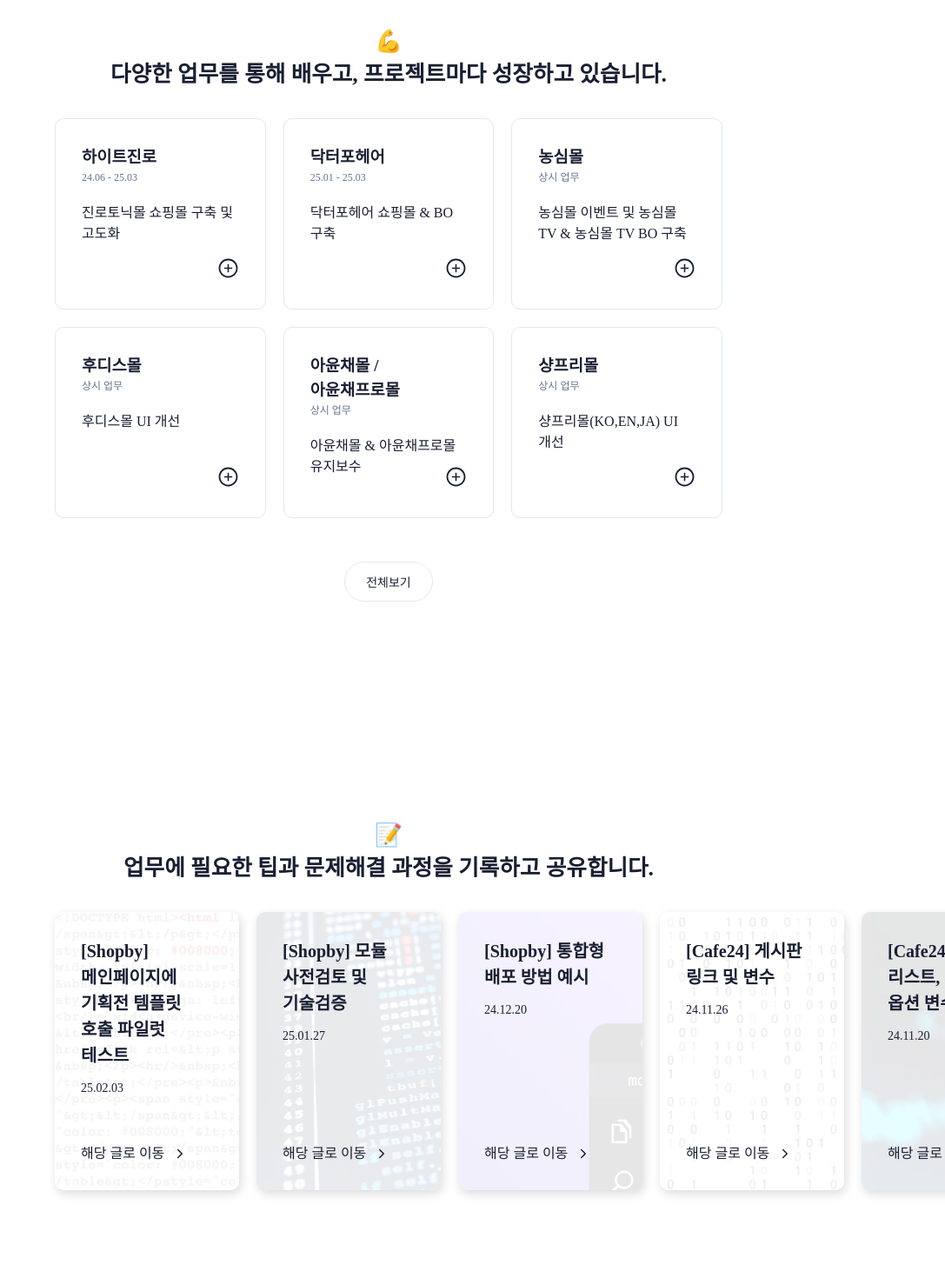
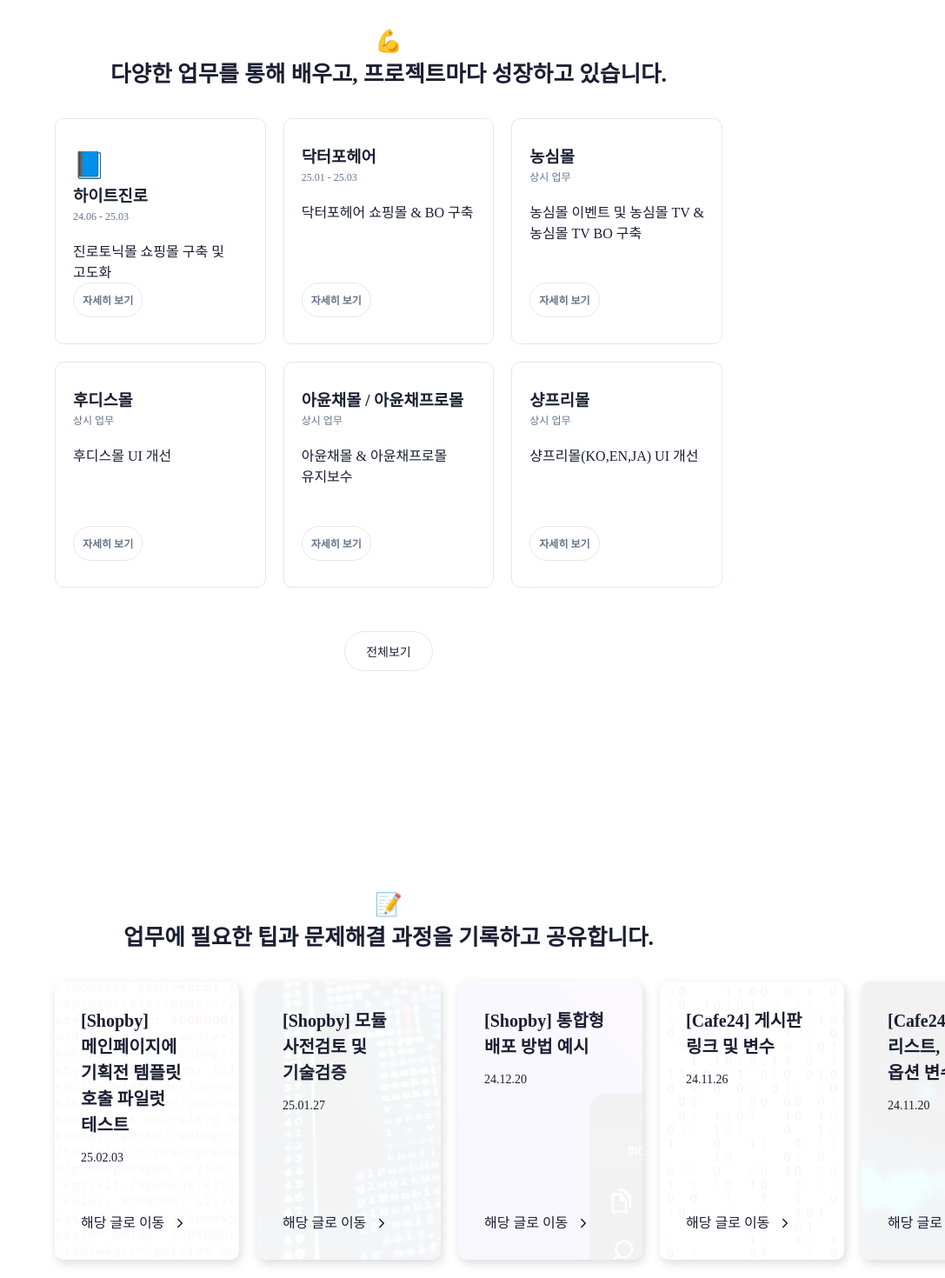
Before and after one commit to oLangS2/portfolio, a React (Create React App) app: page / in a window 1280 px wide. Shown: the part 2080-3550 px from the top of the page at 87% size, without its empty margins (193-1280 px from the left). Built offline with nearby package versions, Linux system fonts and the light colour scheme; a web font is replaced by a local one.

Commit message:
프로젝트 스타일 수정 완료

```diff
--- a/src/components/projects/ProjectCard.jsx
+++ b/src/components/projects/ProjectCard.jsx
@@ -1,16 +1,17 @@
 import React from 'react';
-import { AiOutlinePlusCircle } from "react-icons/ai";
+import { AiOutlinePlus } from "react-icons/ai";
 
 const ProjectCard = ({ data, onClick }) => {
   return (
     <div className="card" onClick={onClick}>
       <div className="desc">
+        <div className='icon'>{data.icon}</div>
         <h3>{data.company}</h3>
         <span>{data.period}</span>
         <p>{data.title}</p>
       </div>
       <button className="detail_more">
-        <AiOutlinePlusCircle size={25}/>
+        자세히 보기
       </button>
     </div>
   );
--- a/src/styles/global.scss
+++ b/src/styles/global.scss
@@ -244,11 +244,14 @@ button {
                 cursor: pointer;
                 border: 1px solid $gray-4;
                 border-radius: 10px;
-                padding: 30px;
-                height: 220px;
+                padding: 30px 20px;
+                height:260px;
                 text-align: left;
                 position: relative;
                 transition: 0.3s;
+                .icon{
+                    font-size: 30px;
+                }
                 span{
                     font-size: 12px;
                     color: $gray-2;
@@ -259,9 +262,14 @@ button {
                     font-size: 16px;;
                 }
                 .detail_more{
+                    padding: 10px;
+                    border: 1px solid $gray-4;
+                    border-radius: 100px;
+                    font-size: 12px;
                     position: absolute;
                     bottom: 30px;
-                    right: 30px;
+                    font-weight: 600;
+                    color: $gray-2;
                 }
                 &:hover{
                     border: $white-0;
@@ -272,7 +280,9 @@ button {
                         color: $white-0;
                     }
                     .detail_more{
-                        color: $white-0;
+                        color: $gray-0;
+                        border: 1px solid $white-0;
+                        background-color: $white-0;
                     }
                 }
             }
@@ -358,7 +368,7 @@ button {
                     width: 100%;
                     height: 100%;
                     z-index: -1;
-                    opacity: 0.1;
+                    opacity: 0.05;
                 }
             }
             p{
@@ -408,7 +418,7 @@ button {
 //!SECTION 노션
 //SECTION 푸터
 .footer_wrap{
-    padding: 200px 0 300px;
+    padding: 200px 0;
     background-color: $gray-6;
     text-align: center;
     .box{
```
